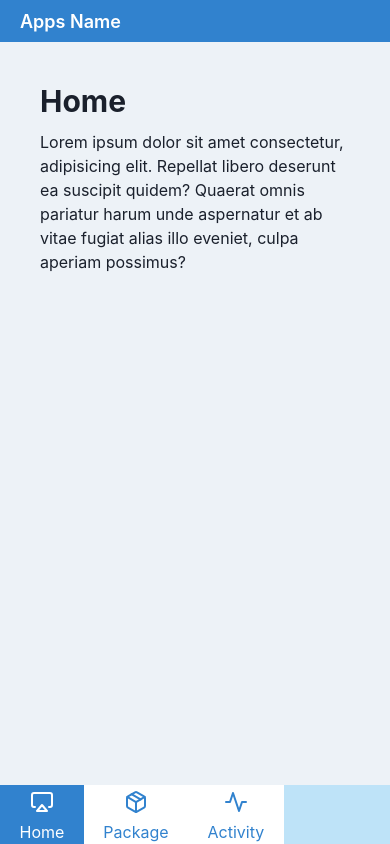
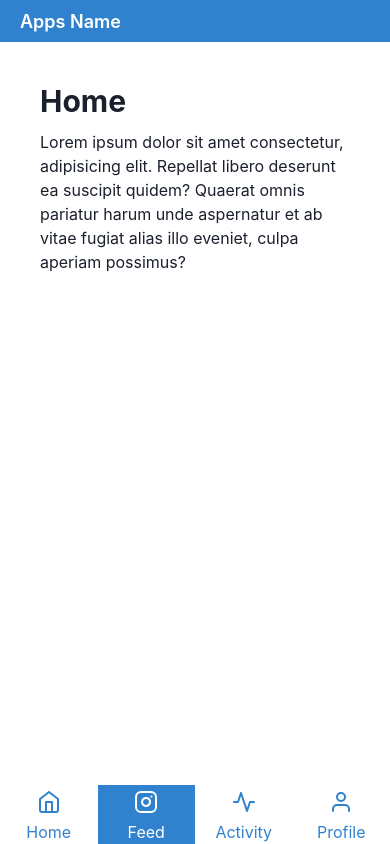
Before and after one commit to tetradatateknologi/chakra-pwa-kit, a React (Vite) app: page / in a window 390 px wide. Built offline with nearby package versions, Linux system fonts and the light colour scheme.

Commit message:
mobile layout finish

```diff
--- a/src/components/button/button-bottom-navigation.tsx
+++ b/src/components/button/button-bottom-navigation.tsx
@@ -18,6 +18,7 @@ export default function ButtonBottomNavigation(props: IProps) {
       color={(isActive) ? 'white' : 'blue.500'}
       py={'5px'}
       px={'5%'}
+      width={'25%'}
       textAlign={'center'}
     >
       <Link to={href}>
--- a/src/components/other/bottom-navigation.tsx
+++ b/src/components/other/bottom-navigation.tsx
@@ -1,32 +1,40 @@
 import {
   Stack
 } from "@chakra-ui/react";
-import { FiAirplay, FiPackage, FiActivity } from "react-icons/fi";
+import { FiActivity, FiHome, FiInstagram, FiUser } from "react-icons/fi";
 import ButtonBottomNavigation from "../button/button-bottom-navigation";
 
 export default function BottomNavigation() {
   return (
     <Stack
-      bg={'blue.100'}
+      bg={'white'}
       width={'100%'}
       height={'7vh'}
     >
       <Stack height={'100%'} direction={'row'} spacing={0}>
         <ButtonBottomNavigation
-          icon={FiAirplay}
+          icon={FiHome}
           text={'Home'}
           href={'/'}
-          isActive
+          isActive={false}
         />
         <ButtonBottomNavigation
-          icon={FiPackage}
-          text={'Package'}
+          icon={FiInstagram}
+          text={'Feed'}
           href={'/'}
+          isActive={true}
         />
         <ButtonBottomNavigation
           icon={FiActivity}
           text={'Activity'}
           href={'/'}
+          isActive={false}
+        />
+        <ButtonBottomNavigation
+          icon={FiUser}
+          text={'Profile'}
+          href={'/'}
+          isActive={false}
         />
       </Stack>
     </Stack>
--- a/src/layout/mobile-layout.tsx
+++ b/src/layout/mobile-layout.tsx
@@ -1,4 +1,5 @@
 import {
+  Box,
   Container,
   Stack,
   VStack
@@ -14,9 +15,10 @@ interface MobileLayoutProps {
 export default function MobileLayout(props: MobileLayoutProps) {
   const { children } = props
   return (
+    <Box bg={'blue.50'}>
       <Container maxW={'container.sm'} px={{ sm: '0px' }}>
         <VStack
-        bg={'gray.100'}
+          bg={'white'}
           height={'100vh'}
           spacing={0}
           overflow={'hidden'}
@@ -33,5 +35,6 @@ export default function MobileLayout(props: MobileLayoutProps) {
           <BottomNavigation />
         </VStack>
       </Container>
+    </Box>
   )
 }
```
Lines whose indentation alone changed are shown as unchanged.
